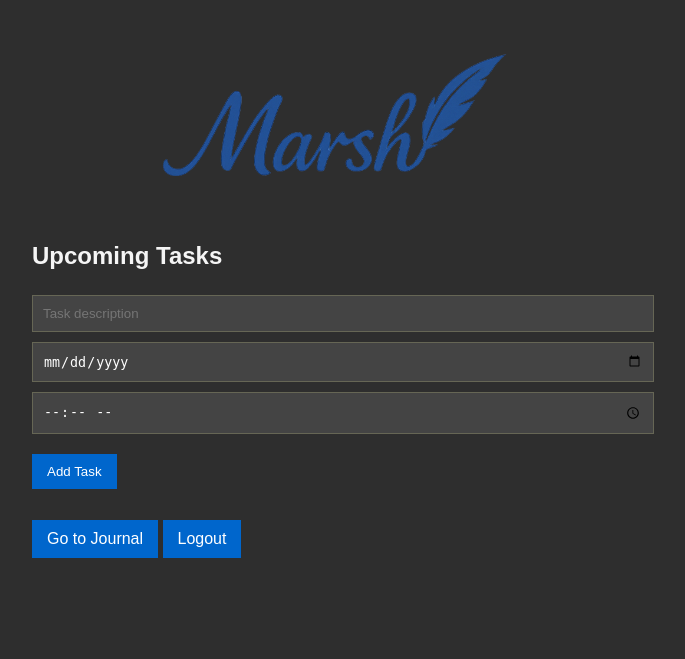
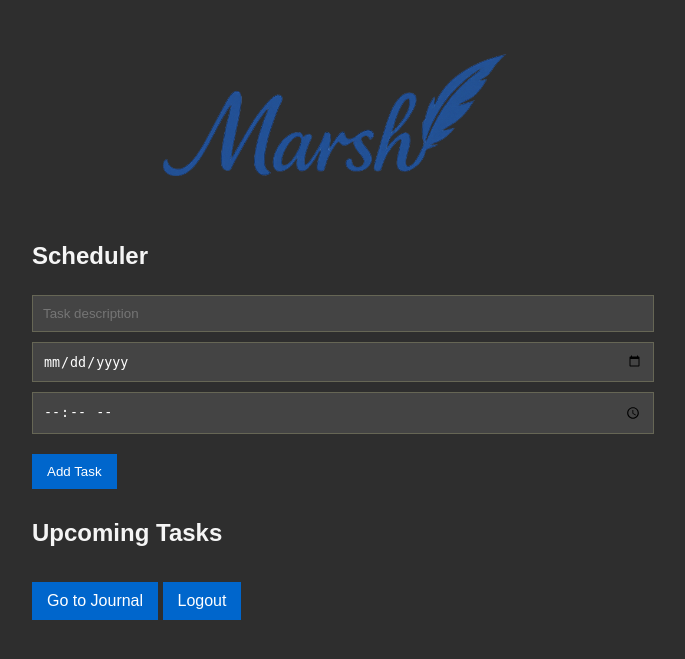
Before and after one commit to Marsh3184/Marsh-Scheduler, a Flask app: page / in a window 1280 px wide. Shown: the top 659 px of the page, without its empty margins (308-993 px from the left). Run offline with Flask 3, Linux system fonts and the light colour scheme; the visitor is signed in with stand-in values (Sample User, id 1); data that the repository does not hold is empty.

Commit message:
Update index.html

```diff
--- a/templates/index.html
+++ b/templates/index.html
@@ -12,7 +12,7 @@
             <img src="{{ url_for('static', filename='logo_marsh.png') }}" class="logo" alt="Marsh Logo">
         </div>
 
-        <h2>Upcoming Tasks</h2>
+        <h2>Scheduler</h2>
 
 <form method="POST" action="/add">
     <input type="text" name="task" placeholder="Task description" required>
@@ -29,23 +29,26 @@
 {% endif %}
 {% endwith %}
 
+<h2 style="margin-top: 30px;">Upcoming Tasks</h2>
+
 <ul style="padding-left: 0; list-style-type: none;">
     {% for task in tasks %}
         <li class="task-item">
             <div class="task-info">
-        <span class="task-datetime">{{ task.date | format_date }} at {{ task.time | format_time }}</span> - {{ task.task }}
+                <span class="task-datetime">{{ task.date | format_date }} at {{ task.time | format_time }}</span>
+                - {{ task.task }}
             </div>
             <div class="dropdown">
                 <button class="dropdown-toggle">⋮</button>
                 <div class="dropdown-menu">
-            <a href="{{ url_for('edit_task', id=task.id) }}">Edit</a>
-            <a href="{{ url_for('delete_task', id=task.id) }}" onclick="return confirm('Delete this task?');">Delete</a>
+                    <a href="{{ url_for('edit', id=task.id) }}">Edit</a>
+                    <a href="{{ url_for('delete', id=task.id) }}" onclick="return confirm('Delete this task?');">Delete</a>
                 </div>
             </div>
         </li>
-
     {% endfor %}
 </ul>
+
 
         <a href="/journal" class="journal-btn">Go to Journal</a>
         <a href="/logout" class="back-btn">Logout</a>
```
Lines whose indentation alone changed are shown as unchanged.
